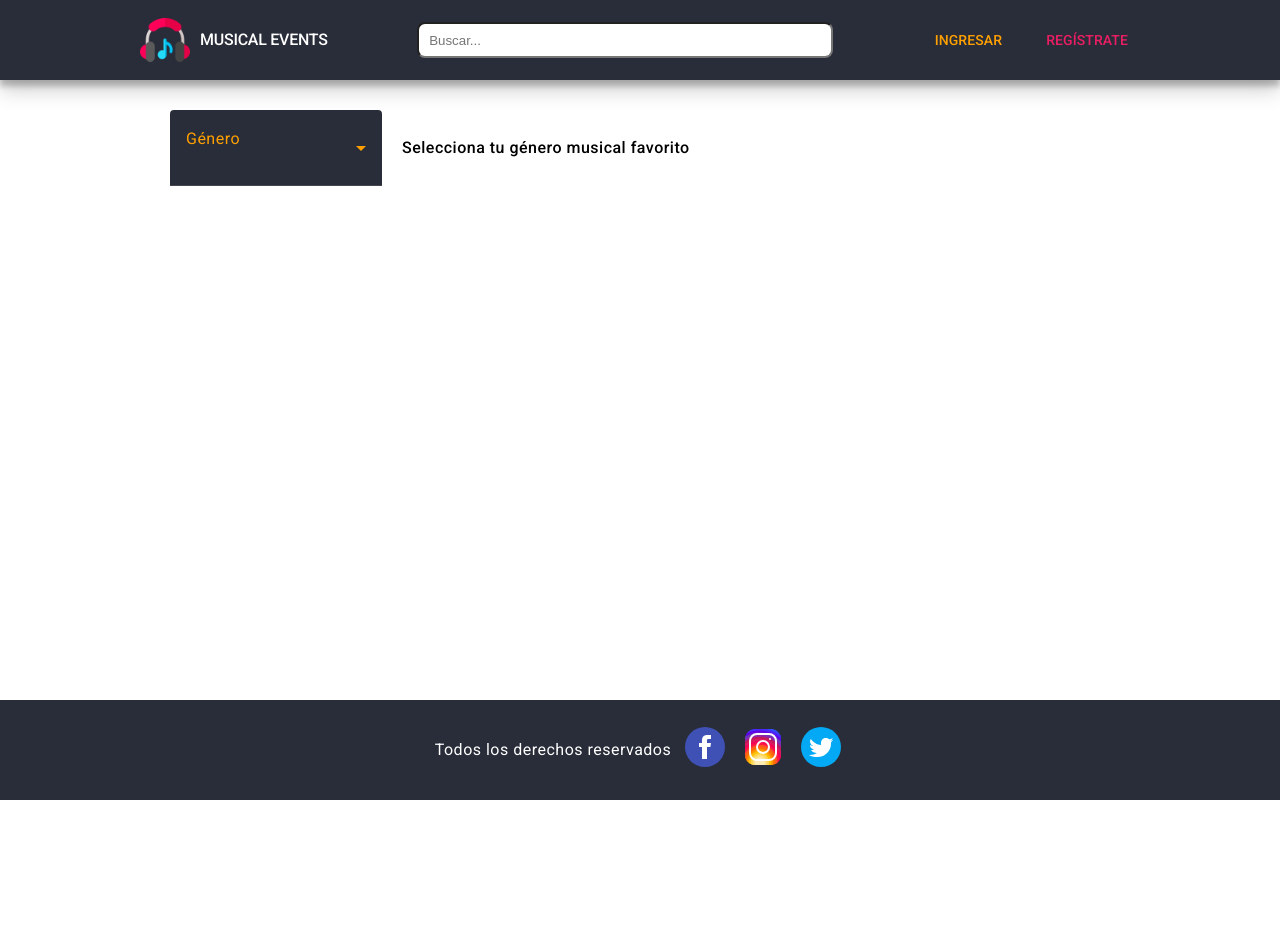
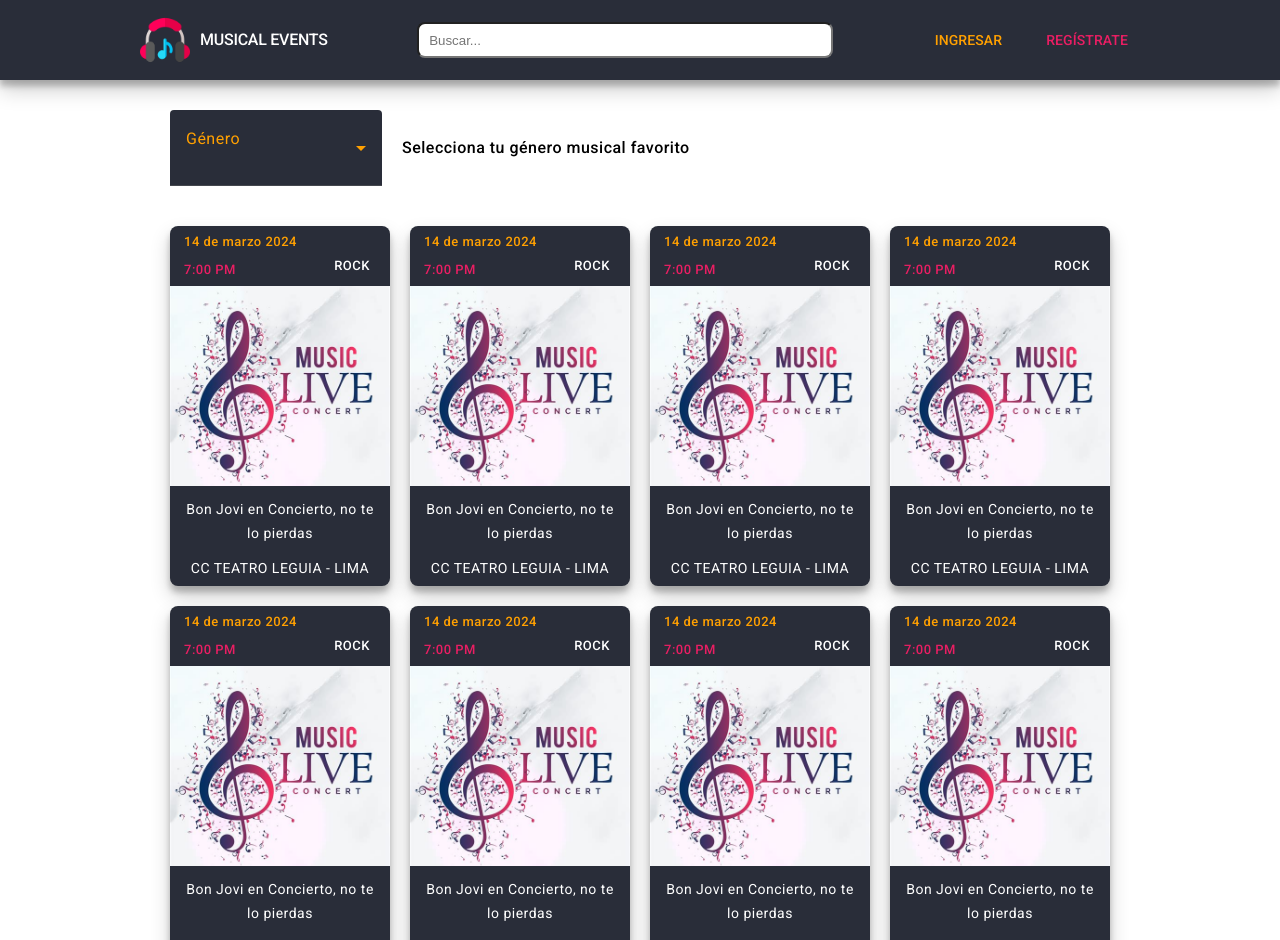
Before and after one commit to Abraham2748/musicstore-frontend202403, an Angular app: page / in a window 1280 px wide. Shown: the top 940 px of the page. Before the commit the page ends 800 px from the top, so only its background shows below. Built offline with nearby package versions, Linux system fonts and the light colour scheme.

Commit message:
Use Event Card component in Home

```diff
--- a/src/app/home/home.component.css
+++ b/src/app/home/home.component.css
@@ -1,12 +1,12 @@
 .home-container {
   display: flex;
   flex-direction: column;
-  height: 100%;
+  justify-content: space-between;
+  min-height: 100vh;
   & .content-container {
     display: flex;
     align-items: center;
     flex-direction: column;
-    height: 100%;
     & .filter {
       display: flex;
       width: 940px;
@@ -19,5 +19,17 @@
         font-size: 16px;
       }
     }
+    & .event-list {
+      width: 1000px;
+      display: flex;
+      flex-wrap: wrap;
+      justify-content: center;
+      gap: 20px;
+      margin-top: 20px;
+      margin-bottom: 40px;
+      & app-event-card {
+        cursor: pointer;
+      }
+    }
   }
 }
--- a/src/app/home/home.component.html
+++ b/src/app/home/home.component.html
@@ -12,7 +12,16 @@
       </mat-form-field>
       <span>Selecciona tu género musical favorito</span>
     </section>
-    <section class="event-list"></section>
+    <section class="event-list">
+      <app-event-card></app-event-card>
+      <app-event-card></app-event-card>
+      <app-event-card></app-event-card>
+      <app-event-card></app-event-card>
+      <app-event-card></app-event-card>
+      <app-event-card></app-event-card>
+      <app-event-card></app-event-card>
+      <app-event-card></app-event-card>
+    </section>
   </div>
   <app-footer></app-footer>
 </div>
--- a/src/app/home/home.component.ts
+++ b/src/app/home/home.component.ts
@@ -3,6 +3,7 @@ import { HeaderComponent } from './header/header.component';
 import { FooterComponent } from '../shared/components/footer/footer.component';
 import { MatFormFieldModule } from '@angular/material/form-field';
 import { MatSelectModule } from '@angular/material/select';
+import { EventCardComponent } from '../shared/components/event-card/event-card.component';
 
 @Component({
   selector: 'app-home',
@@ -12,6 +13,7 @@ import { MatSelectModule } from '@angular/material/select';
     FooterComponent,
     MatFormFieldModule,
     MatSelectModule,
+    EventCardComponent,
   ],
   templateUrl: './home.component.html',
   styleUrl: './home.component.css',
```
